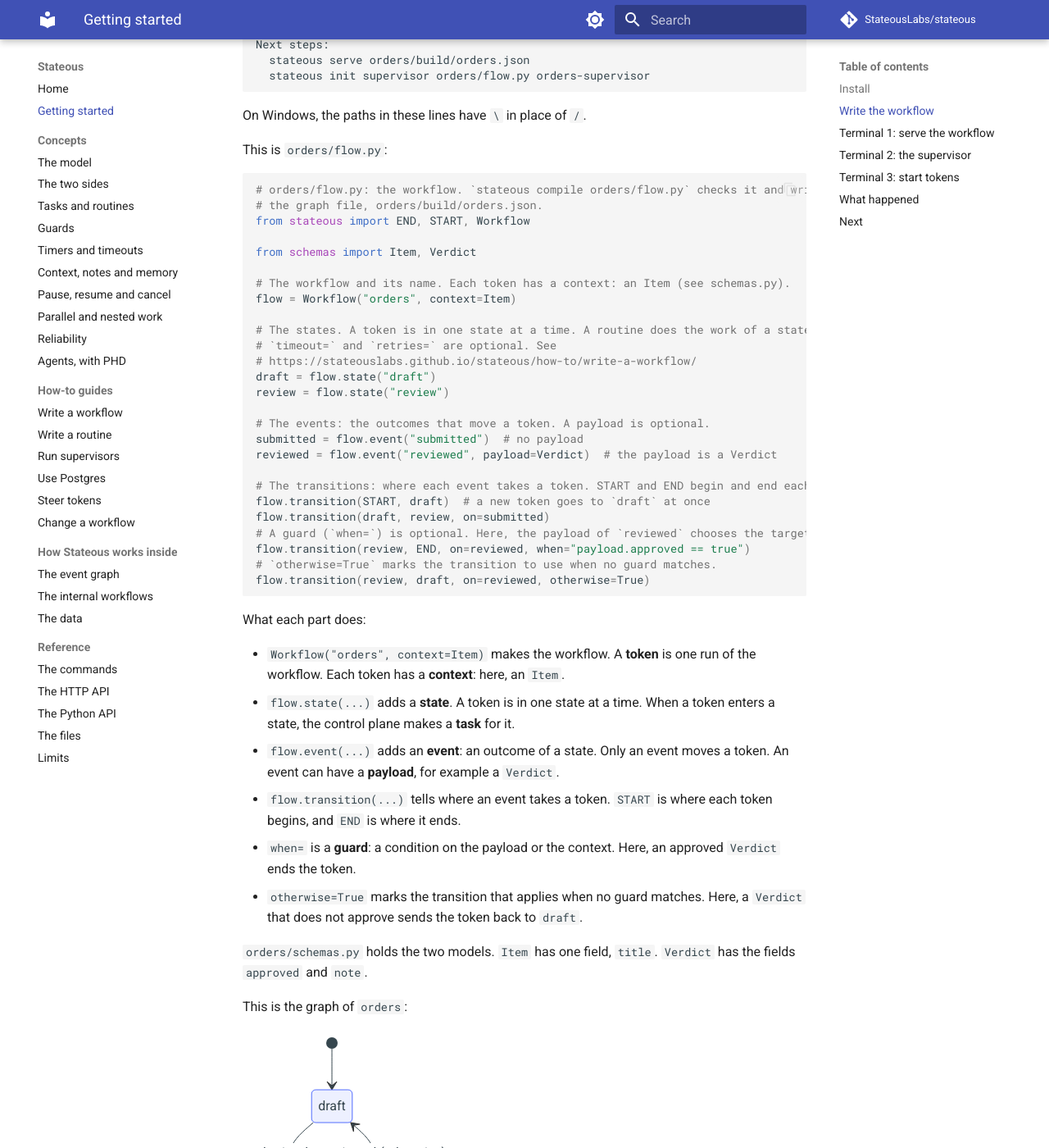
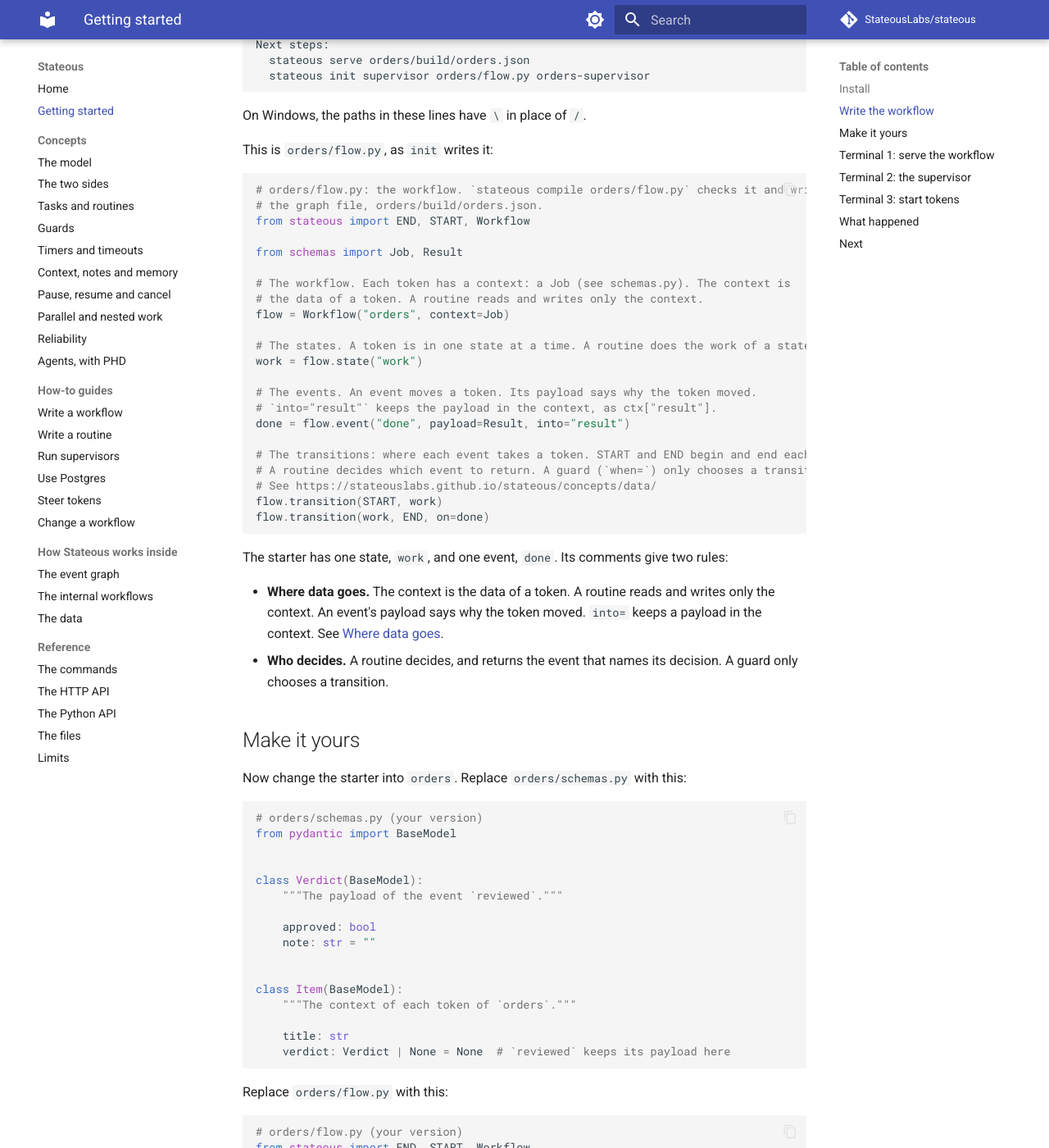
Before and after one commit to StateousLabs/stateous, an MkDocs documentation site: the page built from docs/getting-started.md, in a window 1280 px wide and 1400 px high, scrolled down 865 px. Shown: the whole window at 82% size. Built offline with MkDocs 1.6.1 and Material for MkDocs 9.7.7, drawn with Linux system fonts in a browser that asks for light colours; comment, search, counter and statistics services are not loaded; some of the changed text lies outside the part shown.

Commit message:
A neutral starter that shows where data goes; the tutorial makes it orders
The starter is one state (work) and one event (done) whose payload the context
keeps with into=. Each stub routine says to read and write the context and to
return the event that names the decision. The tutorial replaces the starter with
orders, which keeps the review's Verdict in the context. A context with defaults
keeps the field order of its model.

Co-Authored-By: Claude Opus 5.5 <noreply@anthropic.com>
Claude-Session: https://claude.ai/code/session_01YSwPBntXH849BqhdVHYt2J

````diff
--- a/docs/getting-started.md
+++ b/docs/getting-started.md
@@ -36,47 +36,98 @@ Next steps:
 
 On Windows, the paths in these lines have `\` in place of `/`.
 
-This is `orders/flow.py`:
+This is `orders/flow.py`, as `init` writes it:
 
 ```python
 # orders/flow.py: the workflow. `stateous compile orders/flow.py` checks it and writes
 # the graph file, orders/build/orders.json.
 from stateous import END, START, Workflow
 
+from schemas import Job, Result
+
+# The workflow. Each token has a context: a Job (see schemas.py). The context is
+# the data of a token. A routine reads and writes only the context.
+flow = Workflow("orders", context=Job)
+
+# The states. A token is in one state at a time. A routine does the work of a state.
+work = flow.state("work")
+
+# The events. An event moves a token. Its payload says why the token moved.
+# `into="result"` keeps the payload in the context, as ctx["result"].
+done = flow.event("done", payload=Result, into="result")
+
+# The transitions: where each event takes a token. START and END begin and end each token.
+# A routine decides which event to return. A guard (`when=`) only chooses a transition.
+# See https://stateouslabs.github.io/stateous/concepts/data/
+flow.transition(START, work)
+flow.transition(work, END, on=done)
+```
+
+The starter has one state, `work`, and one event, `done`. Its comments give two rules:
+
+- **Where data goes.** The context is the data of a token. A routine reads and writes only the context. An event's payload says why the token moved. `into=` keeps a payload in the context. See [Where data goes](concepts/data.md).
+- **Who decides.** A routine decides, and returns the event that names its decision. A guard only chooses a transition.
+
+## Make it yours
+
+Now change the starter into `orders`. Replace `orders/schemas.py` with this:
+
+```python
+# orders/schemas.py (your version)
+from pydantic import BaseModel
+
+
+class Verdict(BaseModel):
+    """The payload of the event `reviewed`."""
+
+    approved: bool
+    note: str = ""
+
+
+class Item(BaseModel):
+    """The context of each token of `orders`."""
+
+    title: str
+    verdict: Verdict | None = None  # `reviewed` keeps its payload here
+```
+
+Replace `orders/flow.py` with this:
+
+```python
+# orders/flow.py (your version)
+from stateous import END, START, Workflow
+
 from schemas import Item, Verdict
 
-# The workflow and its name. Each token has a context: an Item (see schemas.py).
 flow = Workflow("orders", context=Item)
 
-# The states. A token is in one state at a time. A routine does the work of a state.
-# `timeout=` and `retries=` are optional. See
-# https://stateouslabs.github.io/stateous/how-to/write-a-workflow/
 draft = flow.state("draft")
 review = flow.state("review")
 
-# The events: the outcomes that move a token. A payload is optional.
 submitted = flow.event("submitted")  # no payload
-reviewed = flow.event("reviewed", payload=Verdict)  # the payload is a Verdict
+reviewed = flow.event("reviewed", payload=Verdict, into="verdict")
 
-# The transitions: where each event takes a token. START and END begin and end each token.
 flow.transition(START, draft)  # a new token goes to `draft` at once
 flow.transition(draft, review, on=submitted)
-# A guard (`when=`) is optional. Here, the payload of `reviewed` chooses the target.
+# The routine of `review` decides. The guard only routes on its Verdict.
 flow.transition(review, END, on=reviewed, when="payload.approved == true")
-# `otherwise=True` marks the transition to use when no guard matches.
 flow.transition(review, draft, on=reviewed, otherwise=True)
+```
+
+Then compile it again:
+
+```bash
+stateous compile orders/flow.py
 ```
 
 What each part does:
 
 - `Workflow("orders", context=Item)` makes the workflow. A **token** is one run of the workflow. Each token has a **context**: here, an `Item`.
 - `flow.state(...)` adds a **state**. A token is in one state at a time. When a token enters a state, the control plane makes a **task** for it.
-- `flow.event(...)` adds an **event**: an outcome of a state. Only an event moves a token. An event can have a **payload**, for example a `Verdict`.
+- `flow.event(...)` adds an **event**. Only an event moves a token. An event can have a **payload**, for example a `Verdict`. With `into="verdict"`, the context keeps the `Verdict` as `ctx["verdict"]`.
 - `flow.transition(...)` tells where an event takes a token. `START` is where each token begins, and `END` is where it ends.
 - `when=` is a **guard**: a condition on the payload or the context. Here, an approved `Verdict` ends the token.
 - `otherwise=True` marks the transition that applies when no guard matches. Here, a `Verdict` that does not approve sends the token back to `draft`.
-
-`orders/schemas.py` holds the two models. `Item` has one field, `title`. `Verdict` has the fields `approved` and `note`.
 
 This is the graph of `orders`:
 
@@ -88,7 +139,7 @@ stateDiagram-v2
     review --> draft: reviewed (otherwise)
 ```
 
-`init` also compiled `flow.py` to the graph file `orders/build/orders.json`. After you change `flow.py`, compile it again with `stateous compile orders/flow.py`.
+`stateous compile` writes the graph file `orders/build/orders.json`. After each change to `flow.py` or `schemas.py`, compile again.
 
 ## Terminal 1: serve the workflow
 
@@ -167,7 +218,11 @@ stateous token show ORDER-1
 ORDER-1: review, completed
 context:
   {
-    "title": "first order"
+    "title": "first order",
+    "verdict": {
+      "approved": true,
+      "note": ""
+    }
   }
 22:23:31  #1  started
 22:23:31  #2  __started__ in START
@@ -179,9 +234,10 @@ context:
 22:23:32  #8  entered review
 22:23:32  #9  task 2 queued for review
 22:23:32  #10  build-box-1 took task 2 (attempt 1)
-22:23:32  #11  reviewed in review: {"approved": true, "note": ""}
-22:23:32  #12  task 2 done
-22:23:32  #13  completed
+22:23:32  #11  context changed: verdict
+22:23:32  #12  reviewed in review: {"approved": true, "note": ""}
+22:23:32  #13  task 2 done
+22:23:32  #14  completed
 ```
 
 The first line gives the last state and the status. `build-box-1` is the name of the supervisor: by default, the host name of its computer.
@@ -199,7 +255,11 @@ The review sends `ORDER-2` back to `draft`. There, `draft` returns `None`, so th
 ORDER-2: draft (visit 2), active
 context:
   {
-    "title": "reject me"
+    "title": "reject me",
+    "verdict": {
+      "approved": false,
+      "note": ""
+    }
   }
 22:23:40  #1  started
 22:23:40  #2  __started__ in START
@@ -211,13 +271,14 @@ context:
 22:23:40  #8  entered review
 22:23:40  #9  task 4 queued for review
 22:23:40  #10  build-box-1 took task 4 (attempt 1)
-22:23:40  #11  reviewed in review: {"approved": false, "note": ""}
-22:23:40  #12  task 4 done
-22:23:40  #13  entered draft (visit 2)
-22:23:40  #14  task 5 queued for draft
-22:23:40  #15  build-box-1 took task 5 (attempt 1)
-22:23:40  #16  the review sent this order back: a person must change it
-22:23:40  #17  task 5 waits: the work goes on outside
+22:23:40  #11  context changed: verdict
+22:23:40  #12  reviewed in review: {"approved": false, "note": ""}
+22:23:40  #13  task 4 done
+22:23:40  #14  entered draft (visit 2)
+22:23:40  #15  task 5 queued for draft
+22:23:40  #16  build-box-1 took task 5 (attempt 1)
+22:23:40  #17  the review sent this order back: a person must change it
+22:23:40  #18  task 5 waits: the work goes on outside
 ```
 
 The token stays in `draft` until a person acts. For example, `stateous token cancel ORDER-2` cancels it. [Steer tokens](how-to/steer-tokens.md) tells what else a person can do.
````
Also changed, not shown: 8 other files.
